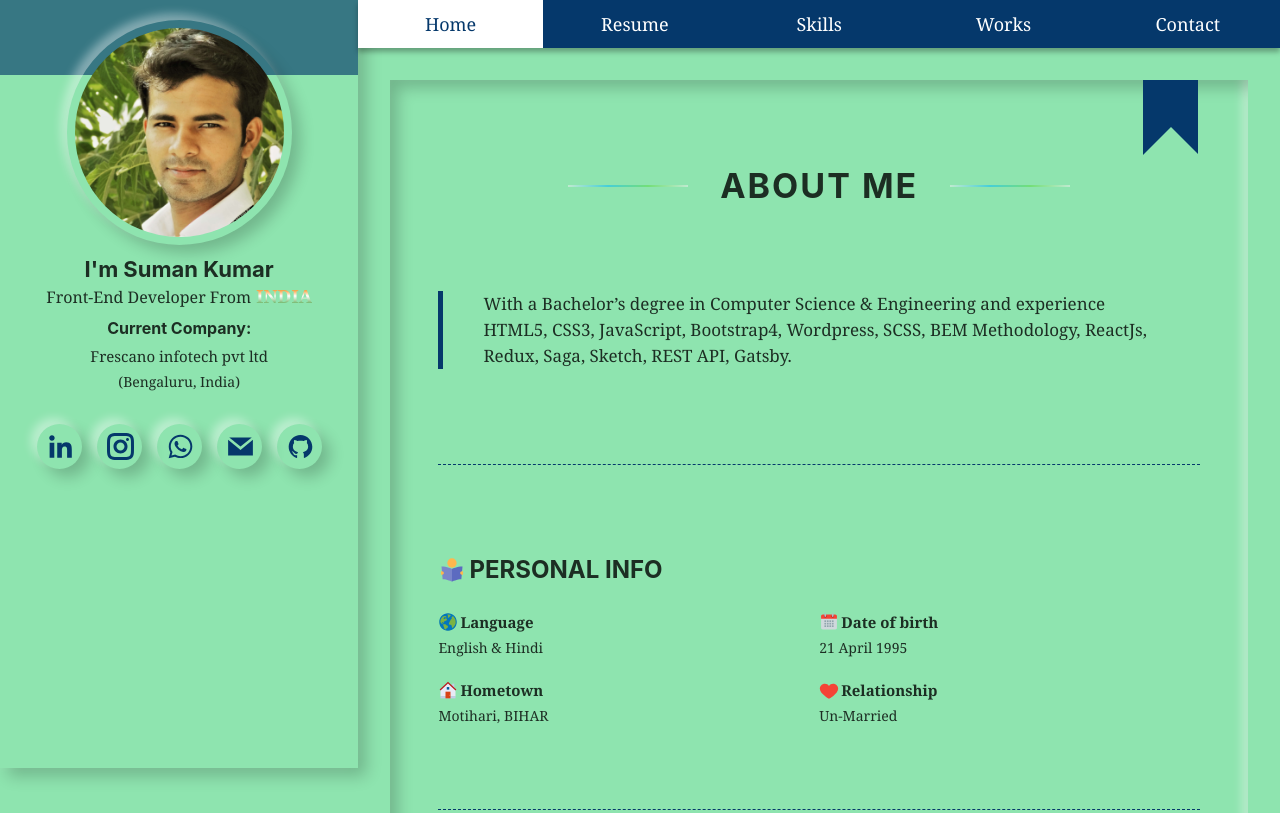
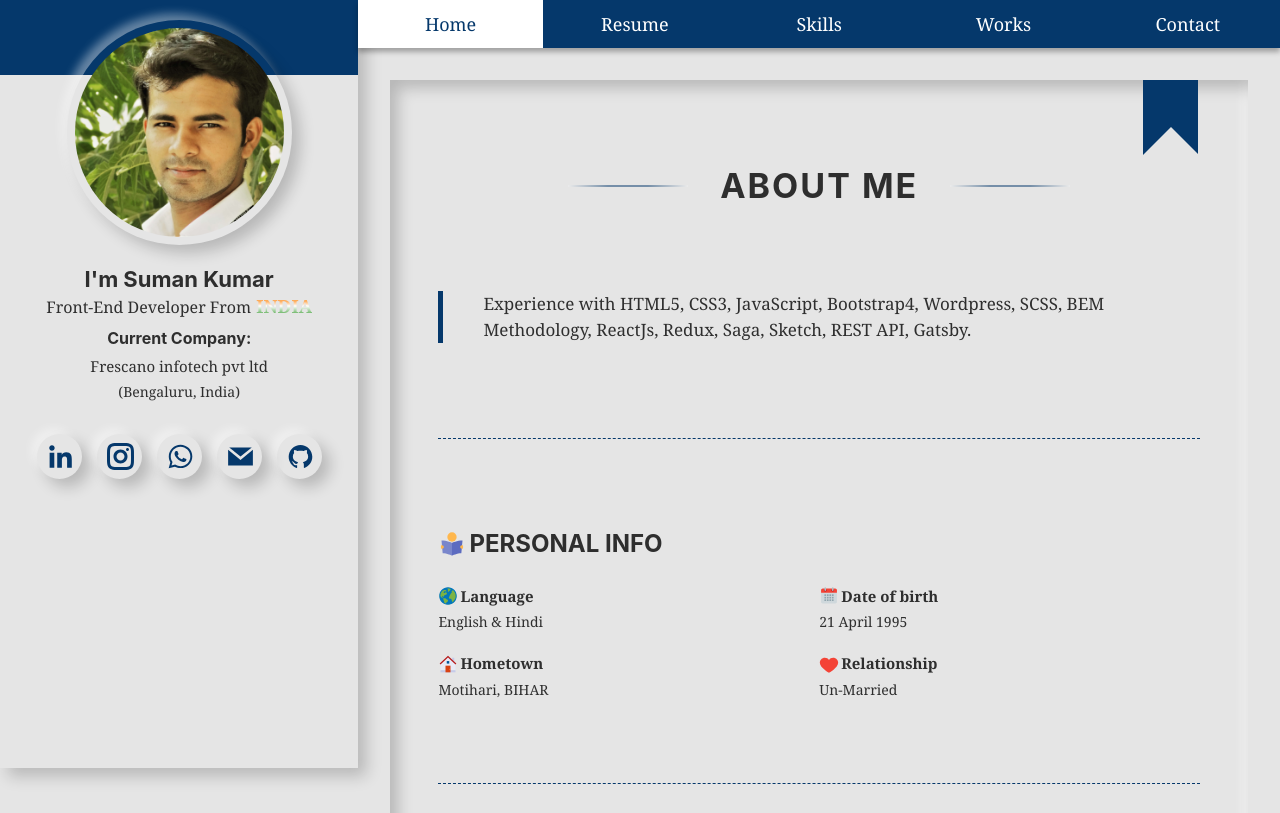
Before and after one commit to ksuman-in/portfolio-gatsby, a Gatsby site: page / in a window 1280 px wide. Shown: the top 813 px of the page. Built offline with nearby package versions, Linux system fonts and the light colour scheme; Gatsby itself is replaced by a stand-in of ours.

Commit message:
resume updated and some minor issue fixed

```diff
--- a/src/components/About/About.js
+++ b/src/components/About/About.js
@@ -1,4 +1,4 @@
-import React, { Component } from "react"
+import React, { Component } from 'react'
 import {
   FcGlobe,
   FcCalendar,
@@ -9,16 +9,16 @@ import {
   FcIcons8Cup,
   FcReading,
   FcSportsMode,
-} from "react-icons/fc"
-import { GrCode } from "react-icons/gr"
-import "./About.scss"
+} from 'react-icons/fc'
+import { GrCode } from 'react-icons/gr'
+import './About.scss'
 
 class About extends Component {
   componentDidMount() {
     const { bodyWidth, profileHeight } = this.props
     if (bodyWidth <= 768) {
       /* eslint-disable */
-      window.scrollTo({ top: profileHeight, left: 0, behavior: "smooth" })
+      window.scrollTo({ top: profileHeight, left: 0, behavior: 'smooth' })
     } else {
       /* eslint-disable */
       window.scrollTo(0, 0)
@@ -33,9 +33,9 @@ class About extends Component {
           </h2>
           <div className="content__section">
             <blockquote className="blockquote">
-              With a Bachelor’s degree in Computer Science & Engineering and
-              experience HTML5, CSS3, JavaScript, Bootstrap4, Wordpress, SCSS,
-              BEM Methodology, ReactJs, Redux, Saga, Sketch, REST API, Gatsby.
+              Experience with HTML5, CSS3, JavaScript, Bootstrap4, Wordpress,
+              SCSS, BEM Methodology, ReactJs, Redux, Saga, Sketch, REST API,
+              Gatsby.
             </blockquote>
           </div>
           <div className="content__section">
@@ -80,25 +80,25 @@ class About extends Component {
               <div className="iconbox__info">
                 <span className="iconbox__info--heading">
                   <FcApproval /> 20+
-                </span>{" "}
+                </span>{' '}
                 <span className="iconbox__info--label">projects done</span>
               </div>
               <div className="iconbox__info">
                 <span className="iconbox__info--heading">
                   <FcManager /> 10+
-                </span>{" "}
+                </span>{' '}
                 <span className="iconbox__info--label">happy clients</span>
               </div>
               <div className="iconbox__info">
                 <span className="iconbox__info--heading">
                   <FcIcons8Cup /> 10+
-                </span>{" "}
+                </span>{' '}
                 <span className="iconbox__info--label">cups of coffee</span>
               </div>
               <div className="iconbox__info">
                 <span className="iconbox__info--heading">
                   <GrCode /> 1 000 000+
-                </span>{" "}
+                </span>{' '}
                 <span className="iconbox__info--label">lines of coding</span>
               </div>
             </div>
--- a/src/components/Profile/Profile.scss
+++ b/src/components/Profile/Profile.scss
@@ -18,7 +18,7 @@
     position: absolute;
     top: 0;
     left: 0;
-    background: rgba(5, 56, 107, 0.63);
+    background: var(--theme-color);
   }
   .avatar {
     display: block;
@@ -60,7 +60,7 @@
   .welcome {
     width: 100%;
     text-align: center;
-    padding-top: 1rem;
+    padding-top: 2rem;
     span {
       &:nth-child(1) {
         margin-right: 0.5rem;
--- a/src/components/Resume/Resume.js
+++ b/src/components/Resume/Resume.js
@@ -1,16 +1,16 @@
-import React, { Component } from "react"
-import "./Resume.scss"
-import { BsCloudDownload } from "react-icons/bs"
-import { GrView } from "react-icons/gr"
-import { FaSchool } from "react-icons/fa"
-import { MdWork } from "react-icons/md"
+import React, { Component } from 'react'
+import './Resume.scss'
+import { BsCloudDownload } from 'react-icons/bs'
+import { GrView } from 'react-icons/gr'
+import { FaSchool } from 'react-icons/fa'
+import { MdWork } from 'react-icons/md'
 
 class Resume extends Component {
   componentDidMount() {
     const { bodyWidth, profileHeight } = this.props
     if (bodyWidth <= 768) {
       /* eslint-disable */
-      window.scrollTo({ top: profileHeight, left: 0, behavior: "smooth" })
+      window.scrollTo({ top: profileHeight, left: 0, behavior: 'smooth' })
     } else {
       /* eslint-disable */
       window.scrollTo(0, 0)
@@ -35,7 +35,7 @@ class Resume extends Component {
             </blockquote>
             <div className="resume">
               <a
-                href="dist/images/sumanResume.pdf"
+                href={require('../../images/Suman_React_3years_Resume.pdf')}
                 className="resume__download"
                 download
               >
@@ -43,7 +43,7 @@ class Resume extends Component {
                 <span className="resume__download--label">Download Resume</span>
               </a>
               <a
-                href="dist/images/sumanResume.pdf"
+                href={require('../../images/Suman_React_3years_Resume.pdf')}
                 className="resume__view"
                 target="_blank"
               >
--- a/src/components/Section/Section.scss
+++ b/src/components/Section/Section.scss
@@ -48,8 +48,8 @@
             background-image: linear-gradient(
               to right,
               #f0f0f0,
-              #00b9ff,
-              #59d941,
+              var(--theme-color),
+              var(--theme-color),
               #f0f0f0
             );
             position: absolute;
@@ -64,6 +64,7 @@
             }
             @media screen and (max-width: 420px) {
               width: 60px;
+              display: none;
             }
           }
           &::before {
@@ -115,6 +116,9 @@
           }
           &--label {
             font-size: 2.4rem;
+            @media screen and (max-width: 768px) {
+              font-size: 2.2rem;
+            }
           }
         }
         .blockquote {
@@ -155,6 +159,10 @@
         border-bottom: 2.8rem solid var(--background-color);
         border-left: 2.8rem solid transparent;
         border-right: 2.8rem solid transparent;
+        @media screen and (max-width: 768px) {
+          border-left: 2.4rem solid transparent;
+          border-right: 2.4rem solid transparent;
+        }
       }
     }
   }
--- a/src/components/Works/Works.js
+++ b/src/components/Works/Works.js
@@ -1,30 +1,32 @@
 import React, { Component } from 'react'
 import './Works.scss'
 import { Link } from 'gatsby'
+import Handzap from '../../images/handzap.png'
 
 class Works extends Component {
   componentDidMount() {
     const { bodyWidth, profileHeight } = this.props
     if (bodyWidth <= 768) {
       /* eslint-disable */
-      window.scrollTo({ top: profileHeight, left: 0, behavior: "smooth" })
+      window.scrollTo({ top: profileHeight, left: 0, behavior: 'smooth' })
     } else {
       /* eslint-disable */
       window.scrollTo(0, 0)
     }
   }
-  truncateDescription =  (description) => {
-    const length = description.length;
-    const str = length >=100 ? `${description.slice(0, length-1)}...` : description;
-    return str;
+  truncateDescription = description => {
+    const length = description.length
+    const str =
+      length >= 100 ? `${description.slice(0, length - 1)}...` : description
+    return str
   }
   render() {
     const companyDetails = [
       {
-        name: "Handzap Inc.",
-        imgURL: "https://www.handzap.com/images/slider2.png",
+        name: 'Handzap Inc.',
+        imgURL: Handzap,
         description: `Reward Yourself. Earn More by Inviting Friends to Handzap. Improve People's Lives and Make Money, too! How It works`,
-        url: "https://www.handzap.com/",
+        url: 'https://www.handzap.com/',
       },
       // {
       //   name: "Scribble Solutions",
@@ -45,19 +47,19 @@ class Works extends Component {
       //   url: "https://paridhijaipuria.com/",
       // },
       {
-        name: "Pasha India",
+        name: 'Pasha India',
         imgURL:
-          "https://pashaindia.com/wp-content/uploads/2020/02/Untitled-5-3.jpg",
+          'https://pashaindia.com/wp-content/uploads/2020/02/Untitled-5-3.jpg',
         description: `PASHA INDIA. Founded in 2014, Pasha is a quirky online destination for fashion and accessories. With the use of contrasting colors and a twist of art pop, Pasha`,
-        url: "https://pashaindia.com/",
+        url: 'https://pashaindia.com/',
       },
       {
-        name: "Wonder Years Preschool and Daycare",
+        name: 'Wonder Years Preschool and Daycare',
         imgURL:
-          "https://wonderyearsjaipur.com/wp-content/uploads/2018/03/Hero-5-Full.jpg",
+          'https://wonderyearsjaipur.com/wp-content/uploads/2018/03/Hero-5-Full.jpg',
         description: `Wonder Years is a Reggio Emilia inspired Preschool,
         After School Activity Workshop and Day Care for`,
-        url: "https://wonderyearsjaipur.com/",
+        url: 'https://wonderyearsjaipur.com/',
       },
     ]
     return (
@@ -92,7 +94,9 @@ class Works extends Component {
                   </div>
                   <div className="card__body">
                     <h5 className="card__body--title">{company.name}</h5>
-                    <p className="card__body--desc">{this.truncateDescription(company.description)}</p>
+                    <p className="card__body--desc">
+                      {this.truncateDescription(company.description)}
+                    </p>
                     <a
                       href={company.url}
                       target="_blank"
--- a/src/components/layout.scss
+++ b/src/components/layout.scss
@@ -14,7 +14,6 @@ h6 {
   padding: 0;
 }
 body {
-  background-color: var(--body-color);
   max-width: 100%;
   -webkit-box-sizing: border-box;
   -moz-box-sizing: border-box;
@@ -27,6 +26,7 @@ body {
   flex-direction: column;
   justify-content: center;
   align-items: center;
+  background-color: var(--body-color);
   .layout-container {
     max-width: 1536px;
     min-height: 100vh;
@@ -40,7 +40,6 @@ body {
       position: relative;
       display: flex;
       flex-direction: column;
-      justify-content: center;
       align-items: center;
     }
     @media screen and (max-width: 768px) {
--- a/src/styles/_css-variables.scss
+++ b/src/styles/_css-variables.scss
@@ -1,6 +1,6 @@
 :root {
-  --body-color: #5cdb95;
-  --background-color: #8ee4af;
+  --body-color: #f1f1f1;
+  --background-color: #e5e5e5;
   --white: #ffffff;
   --theme-color: #05386b;
   --boxShadow: 8px 8px 15px rgba(0, 0, 0, 0.2),
```
Also changed, not shown: src/components/Skills/Skills.scss (+8 -0 lines), src/images/handzap.png (added), 1 other file.
